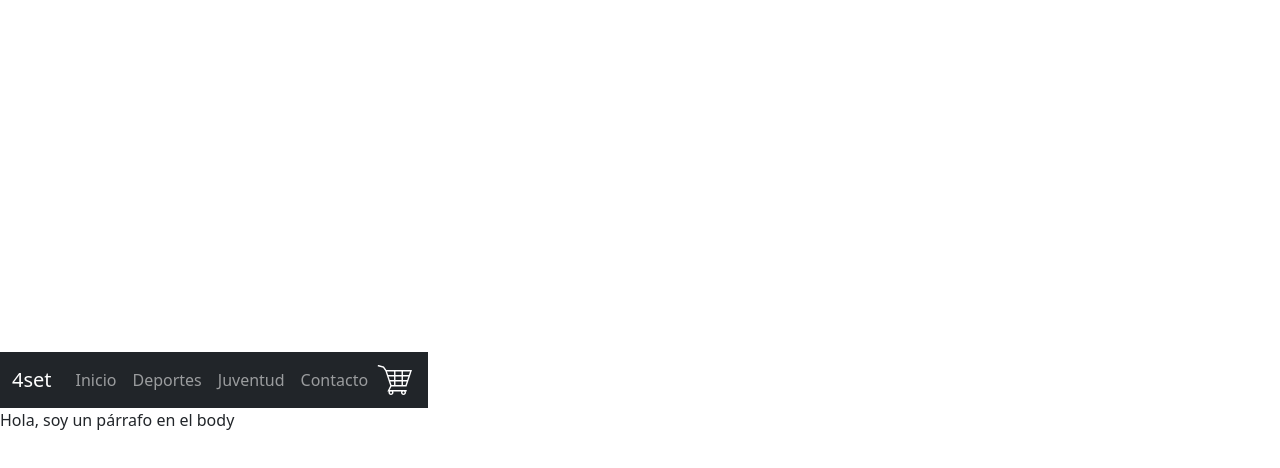
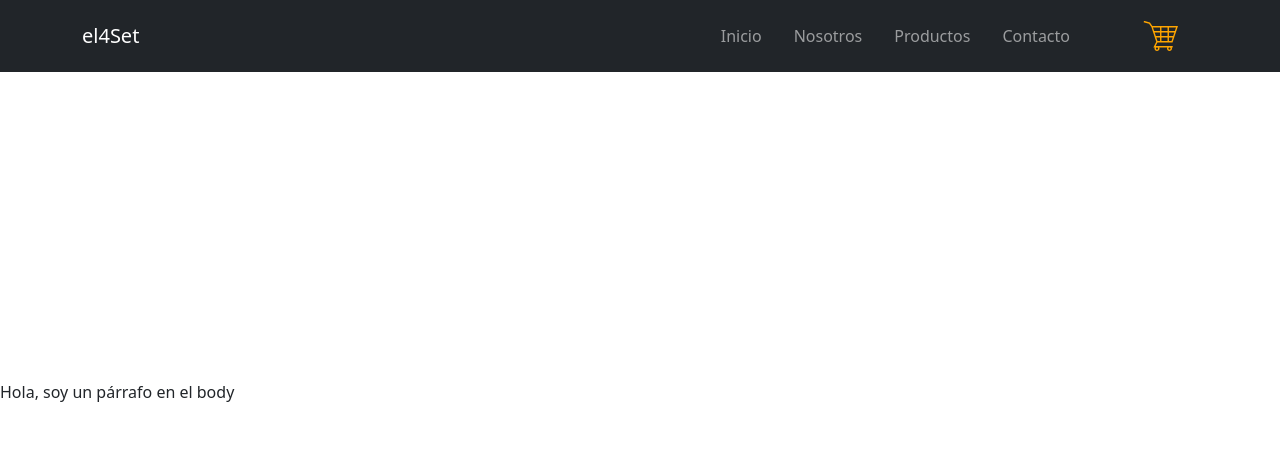
Before and after one commit to jeepers22/proyecto-react-vite, a React (Vite) app: page / in a window 1280 px wide. Shown: the top 468 px of the page. Built offline with nearby package versions, Linux system fonts and the light colour scheme.

Commit message:
NavBar avanzado

```diff
--- a/components/CartWidget.css
+++ b/components/CartWidget.css
@@ -1,4 +1,20 @@
 .logo-carrito {
+    position: relative;
     font-size: 2.5rem;
     color: #fff;
+    color: orange;
 }
+
+/* .contador::before {
+    content: "4";
+    color: #fff;
+    font-size: 1.2rem;
+    text-align: center;
+    position: absolute;
+    width: 20px;
+    height: 20px;
+    z-index: 999;
+    left: 91%;
+    top: 13px;
+    border-radius: 50%;
+} */
--- a/components/CartWidget.jsx
+++ b/components/CartWidget.jsx
@@ -3,7 +3,7 @@ import { GiShoppingCart } from 'react-icons/gi';
 
 const CartWidget = () => {
     return (
-        <GiShoppingCart className="logo-carrito"/>
+        <div className="contador d-flex align-items-center"><GiShoppingCart className="logo-carrito"/></div>
     )
 }
 
--- a/components/NavBar.jsx
+++ b/components/NavBar.jsx
@@ -1,21 +1,22 @@
 import CartWidget from "./CartWidget"
+import "./NavBar.css"
 
 const NavBar = () => {
     return (
-        <nav className="navbar navbar-expand-lg navbar-dark bg-dark">
-            <div className="container-fluid">
-                <a className="navbar-brand" href="#">4set</a>
+        <nav className="navbar fixed-top navbar-expand-md navbar-dark bg-dark">
+            <div className="container d-flex justify-content-around">
+                <a className="navbar-brand" href="#">el4Set</a>
                 <button className="navbar-toggler" type="button" data-bs-toggle="collapse" data-bs-target="#navbarNavAltMarkup" aria-controls="navbarNavAltMarkup" aria-expanded="false" aria-label="Toggle navigation">
                     <span className="navbar-toggler-icon"></span>
                 </button>
-                <div className="collapse navbar-collapse" id="navbarNavAltMarkup">
-                    <div className="navbar-nav">
+                <div className="collapse navbar-collapse d-flex-column justify-content-md-end align-items-center gap-5" id="navbarNavAltMarkup">
+                    <div className="navbar-nav gap-md-3">
                         <a className="nav-link" href="#">Inicio</a>
-                        <a className="nav-link" href="#">Deportes</a>
-                        <a className="nav-link" href="#">Juventud</a>
+                        <a className="nav-link" href="#">Nosotros</a>
+                        <a className="nav-link" href="#">Productos</a>
                         <a className="nav-link" href="#">Contacto</a>
-                        <a className="nav-link p-0" href="#"><CartWidget /></a>
                     </div>
+                    <a className="nav-link logo-carrito" href="#"><CartWidget /></a>
                 </div>
             </div>
         </nav>
```
